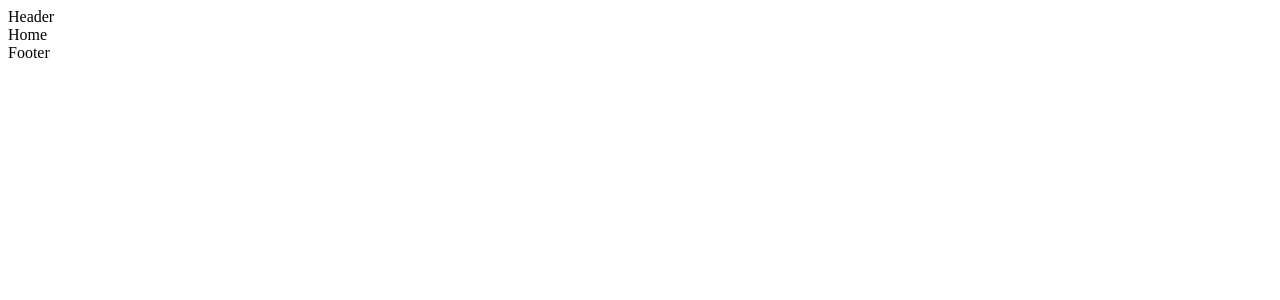
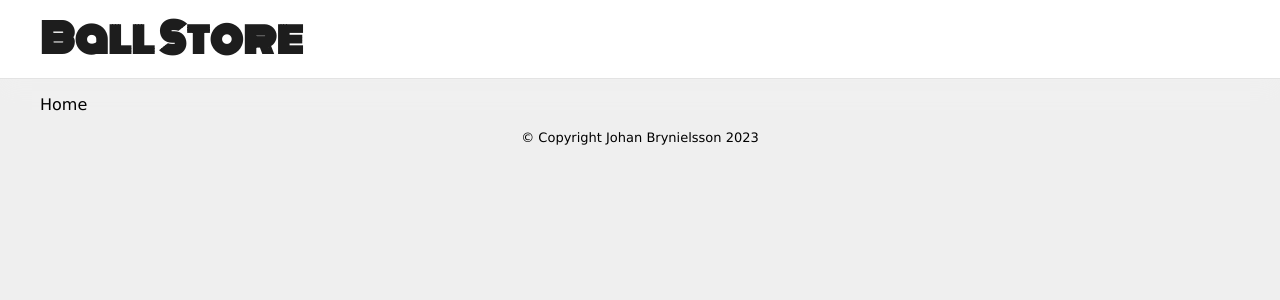
Before and after one commit to johanbry/stripe-checkout-client, a React (Vite) app: page / in a window 1280 px wide. Shown: the top 300 px of the page. Built offline with nearby package versions, Linux system fonts and the light colour scheme.

Commit message:
basic styling

```diff
--- a/src/components/Footer/Footer.tsx
+++ b/src/components/Footer/Footer.tsx
@@ -1,7 +1,13 @@
+import "./footer.css";
+
 type Props = {};
 
 const Footer = (props: Props) => {
-  return <div>Footer</div>;
+  return (
+    <footer>
+      <p>&copy; Copyright Johan Brynielsson 2023</p>
+    </footer>
+  );
 };
 
 export default Footer;
--- /dev/null
+++ b/src/components/Footer/footer.css
@@ -0,0 +1,6 @@
+footer {
+  > p {
+    text-align: center;
+    font-size: small;
+  }
+}
--- a/src/components/Header/Header.tsx
+++ b/src/components/Header/Header.tsx
@@ -1,7 +1,15 @@
+import "./header.css";
+
 type Props = {};
 
 const Header = (props: Props) => {
-  return <div>Header</div>;
+  return (
+    <header>
+      <div className="header-container">
+        <h1>Ball Store</h1>
+      </div>
+    </header>
+  );
 };
 
 export default Header;
--- /dev/null
+++ b/src/components/Header/header.css
@@ -0,0 +1,20 @@
+@import url("https://fonts.googleapis.com/css2?family=Monoton&display=swap");
+
+header {
+  width: 100%;
+  padding: 0.5rem 1rem;
+  background-color: #fff;
+  border-bottom: 1px solid #e3e3e3;
+  box-shadow: 0px 12px 20px #f0f0f0;
+}
+
+.header-container {
+  margin: 0 auto;
+  width: 100%;
+  max-width: var(--content-max-width);
+  > h1 {
+    font-family: "Monoton", cursive;
+    font-size: 2.5rem;
+    color: rgb(29, 29, 29);
+  }
+}
--- /dev/null
+++ b/src/index.css
@@ -0,0 +1,17 @@
+*,
+::before,
+::after {
+  box-sizing: border-box;
+  margin: 0;
+  padding: 0;
+}
+
+:root {
+  --content-max-width: 1200px;
+}
+
+body {
+  font-family: "Lucida Sans", "Lucida Sans Regular", "Lucida Grande",
+    "Lucida Sans Unicode", Geneva, Verdana, sans-serif;
+  background-color: #efefef;
+}
--- a/src/layouts/Root.tsx
+++ b/src/layouts/Root.tsx
@@ -2,6 +2,8 @@ import { Outlet } from "react-router-dom";
 
 import Header from "../components/Header/Header";
 import Footer from "../components/Footer/Footer";
+
+import "./root.css";
 
 type Props = {};
 
--- /dev/null
+++ b/src/layouts/root.css
@@ -0,0 +1,5 @@
+main {
+  width: 100%;
+  max-width: var(--content-max-width);
+  margin: 1rem auto;
+}
--- a/src/main.tsx
+++ b/src/main.tsx
@@ -14,6 +14,8 @@ import Home from "./pages/Home/Home";
 import Login from "./pages/Login/Login";
 import Register from "./pages/Register/Register";
 import UserProfile from "./pages/UserProfile/UserProfile";
+
+import "./index.css";
 
 const router = createBrowserRouter(
   createRoutesFromElements(
```
